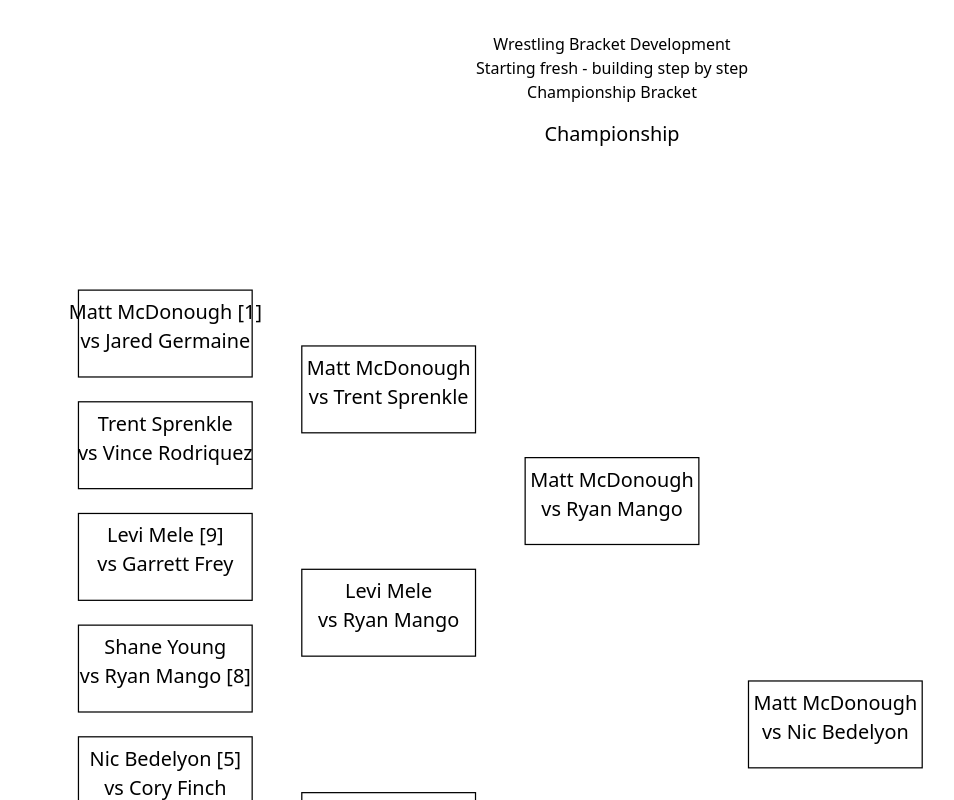
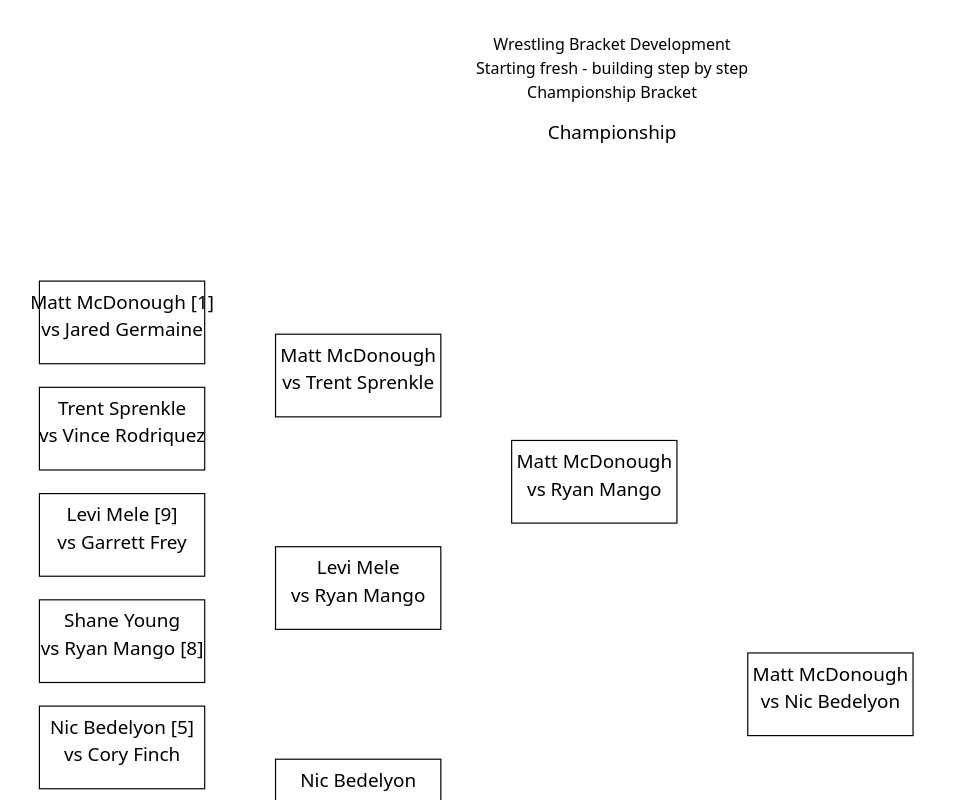
Before and after one commit to grogs84/matiq-brackets, a React (Vite) app: page / in a window 1280 px wide. Shown: the top 800 px of the page, without its empty margins (28-982 px from the left). Built offline with nearby package versions, Linux system fonts and the light colour scheme.

Commit message:
Adjust bracket layout to move first rounds closer to left and increase horizontal spacing
Co-authored-by: grogs84 <10171030+grogs84@users.noreply.github.com>

```diff
--- a/src/components/ChampionshipBracket.jsx
+++ b/src/components/ChampionshipBracket.jsx
@@ -10,7 +10,6 @@ const calculateResponsiveLayout = (rounds, options = {}) => {
 
   // Default options with larger container for better initial layout
   const {
-    containerWidth = 1200,
     containerHeight = 800,
     padding = 60,
     minMatchWidth = 140,
@@ -18,9 +17,10 @@ const calculateResponsiveLayout = (rounds, options = {}) => {
     minSpacing = 20
   } = options;
 
-  // Calculate spacing between rounds
-  const availableWidth = containerWidth - (2 * padding);
-  const roundSpacing = availableWidth / (rounds.length + 1);
+  // Calculate spacing between rounds with more horizontal space
+  // Move first round closer to left and increase spacing between rounds
+  const leftMargin = 30; // Reduced from padding to move first round closer to left
+  const roundSpacing = 200; // Increased fixed spacing for more balanced feel
 
   const positions = {};
 
@@ -31,7 +31,7 @@ const calculateResponsiveLayout = (rounds, options = {}) => {
 
     firstRound.forEach((match, i) => {
       positions[match.id] = {
-        x: padding,
+        x: leftMargin,
         y: padding + (i + 1) * firstRoundSpacing
       };
     });
@@ -51,7 +51,7 @@ const calculateResponsiveLayout = (rounds, options = {}) => {
         const centerY = (y1 + y2) / 2;
 
         positions[match.id] = {
-          x: padding + r * roundSpacing,
+          x: leftMargin + r * roundSpacing,
           y: centerY
         };
       } else {
@@ -59,7 +59,7 @@ const calculateResponsiveLayout = (rounds, options = {}) => {
         const idx = rounds[r].indexOf(match);
         const roundMatchSpacing = containerHeight / (rounds[r].length + 1);
         positions[match.id] = {
-          x: padding + r * roundSpacing,
+          x: leftMargin + r * roundSpacing,
           y: padding + (idx + 1) * roundMatchSpacing
         };
       }
```
